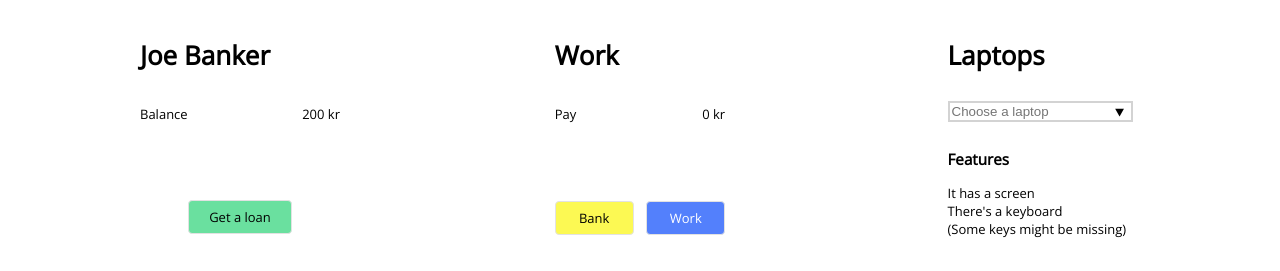
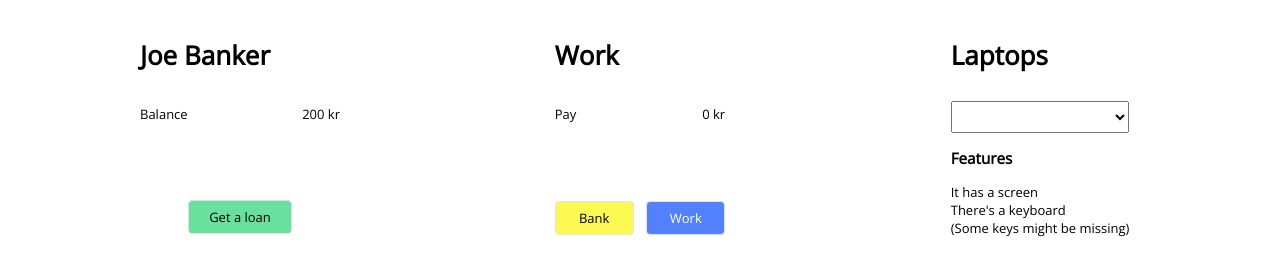
Before and after one commit to tavinogradova92/computer-store, a plain HTML site: page index.html in a window 1280 px wide. Shown: the part 115-386 px from the top of the page. Drawn offline with nearby package versions, Linux system fonts and the light colour scheme.

Commit message:
Datalist changed to select

```diff
--- a/index.html
+++ b/index.html
@@ -63,15 +63,11 @@
 
     <div class="laptops">
         <div class="title">Laptops</div>
-        <form action="" method="get">
-            <input
-                list="computers"
-                name="computer"
-                id="computer"
-                maxlength="50"
-                placeholder="Choose a laptop">
-            <datalist id="computers"></datalist>
-        </form>
+        <select
+            id="computers"
+            name="computer"
+            onchange="changeComputerInfo()">
+        </select>
         <div class="laptop_features">
             <h3>Features</h3>
             <ul class="laptop_features_list">
```
